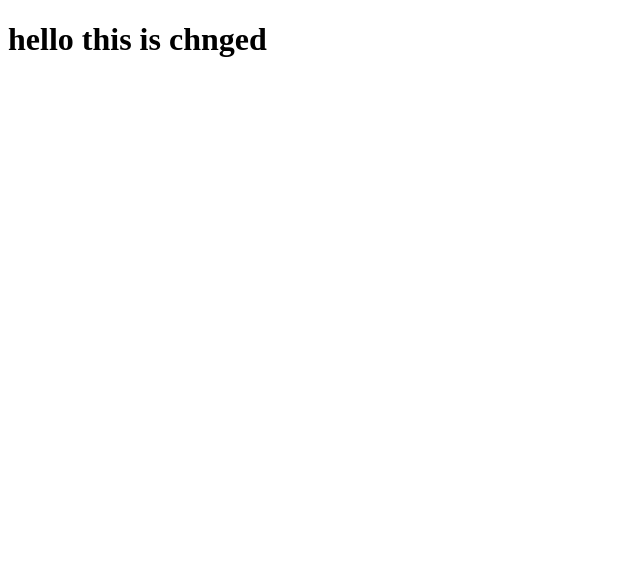
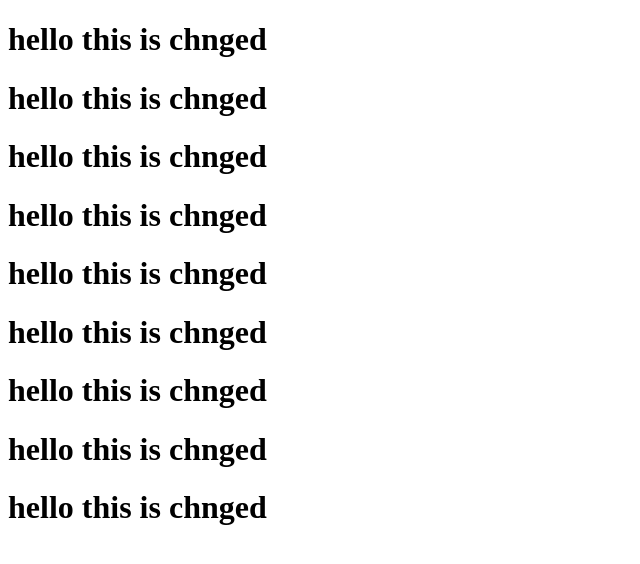
Before and after one commit to sidh-anvi01/first-class-1pm, a plain HTML site: page index.html in a window 1280 px wide. Shown: the whole page, without its empty margins (0-640 px from the left). Drawn offline with Linux system fonts and the light colour scheme.

Commit message:
index updated

```diff
--- a/index.html
+++ b/index.html
@@ -7,5 +7,13 @@
 </head>
 <body>
     <h1>hello this is chnged</h1>
+    <h1>hello this is chnged</h1>
+    <h1>hello this is chnged</h1>
+    <h1>hello this is chnged</h1>
+    <h1>hello this is chnged</h1>
+    <h1>hello this is chnged</h1>
+    <h1>hello this is chnged</h1>
+    <h1>hello this is chnged</h1>
+    <h1>hello this is chnged</h1>
 </body>
 </html>
```
